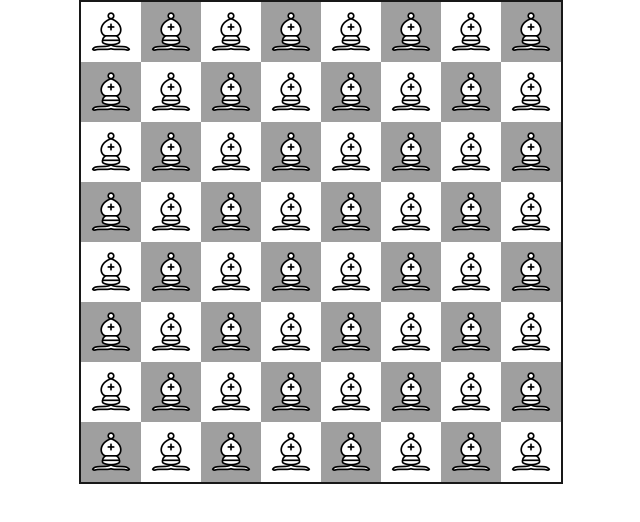
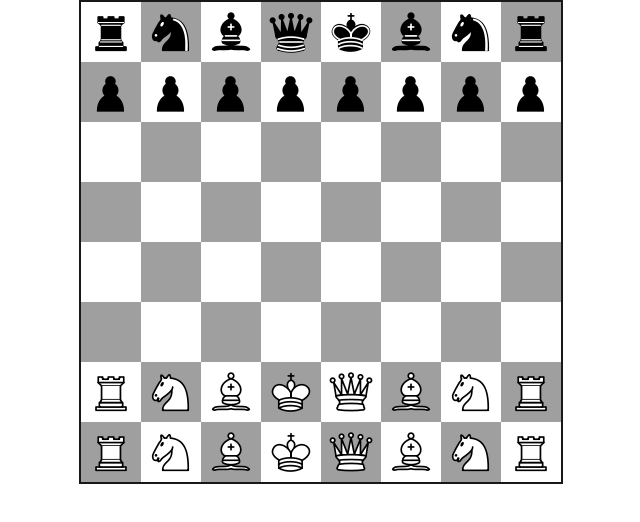
Before and after one commit to bmq928/chess-react, a React app: page / in a window 1280 px wide. Shown: the top 522 px of the page, without its empty margins (319-959 px from the left). Built offline with nearby package versions, Linux system fonts and the light colour scheme.

Commit message:
add redux and show the initial chess board

```diff
--- a/package.json
+++ b/package.json
@@ -49,6 +49,7 @@
     "postcss-safe-parser": "4.0.1",
     "react-app-polyfill": "^0.2.1",
     "react-dev-utils": "^7.0.3",
+    "redux-devtools-extension": "^2.13.8",
     "resolve": "1.10.0",
     "sass-loader": "7.1.0",
     "style-loader": "0.23.1",
--- a/src/App.js
+++ b/src/App.js
@@ -1,7 +1,15 @@
 import React from 'react'
+import { Provider } from 'react-redux'
+
 import ChessBoard from './ChessBoard'
+import store from './store'
+
 import './App.css'
 
 export default function App() {
-  return <ChessBoard numCol={8} numRow={8} />
+  return (
+    <Provider store={store}>
+      <ChessBoard />
+    </Provider>
+  )
 }
--- a/src/Cell/Cell.js
+++ b/src/Cell/Cell.js
@@ -1,13 +1,25 @@
 import React from 'react'
+import PropTypes from 'prop-types'
 
 import ChessPiece from '../ChessPiece'
 
 import './style.scss'
 
-export default function Cell() {
+export default function Cell({ name, color }) {
+  const isEmpyCell = (!name) && (!color)
+
   return (
     <div className="Cell">
-      <ChessPiece name="Bishop" color="white" alive={true} />
+      {
+        !isEmpyCell ?
+          <ChessPiece name={name} color={color} alive={true} /> :
+          ''
+      }
     </div>
   )
 }
+
+Cell.propTypes = {
+  name: PropTypes.string,
+  color: PropTypes.string
+}
--- a/src/ChessBoard/ChessBoard.js
+++ b/src/ChessBoard/ChessBoard.js
@@ -1,17 +1,27 @@
 import React from 'react'
 import PropTypes from 'prop-types'
 
+import { range } from './utils'
 import Cell from '../Cell'
 
 import './style.scss'
 
-export default function ChessBoard({ numRow, numCol }) {
+export default function ChessBoard({ board }) {
+
   return (
     <div className="Board">
       <table>
         <tbody>
-          {range(numRow).map((val, idx) => (
-            <BoardRow key={idx} numCol={numCol} />))
+          {
+            board.map((row, idxRow) => (
+              <tr key={idxRow}>
+                {row.map((cell, idxCell) => (
+                  <td key={idxCell}>
+                    <Cell name={cell.piece} color={cell.color} />
+                  </td>
+                ))}
+              </tr>
+            ))
           }
         </tbody>
       </table>
@@ -20,32 +30,5 @@ export default function ChessBoard({ numRow, numCol }) {
 }
 
 ChessBoard.propTypes = {
-  numCol: PropTypes.number.isRequired,
-  numRow: PropTypes.number.isRequired
+  board: PropTypes.arrayOf(PropTypes.array).isRequired
 }
-
-function BoardRow({ numCol }) {
-  return (
-    <tr>
-      {range(numCol).map((val, idx) => <BoardCell key={idx} />)}
-    </tr>
-  )
-}
-
-function BoardCell() {
-  return (
-    <td>
-      <Cell />
-    </td>
-  )
-}
-
-
-/**
- * e.x: range(3) => [0,1,2]
- * @param {Number} num
- * @returns {Array}
- */
-function range(num) {
-  return [...Array(num).keys(num)]
-}
--- a/src/ChessBoard/index.js
+++ b/src/ChessBoard/index.js
@@ -1,3 +1,13 @@
+import { connect } from 'react-redux'
 import ChessBoard from './ChessBoard'
 
-export default ChessBoard
+const mapStateToProps = state => ({
+  board: state.board
+})
+
+const mapDispatchToProps = dispatch => ({
+
+})
+
+export default connect(mapStateToProps, mapDispatchToProps)(ChessBoard)
+export { default as reducer } from './reducer'
--- /dev/null
+++ b/src/ChessBoard/reducer.js
@@ -0,0 +1,44 @@
+import {
+  WHITE, BLACK,
+  BISHOP, KING, KNIGHT, QUEEN, PAWN, ROOK
+} from '../constants'
+import { range } from './utils'
+
+const rowMain = [ROOK, KNIGHT, BISHOP, QUEEN, KING, BISHOP, KNIGHT, ROOK]
+const rowPawns = range(8).map(val => PAWN)
+const rowEmpty = range(8).map(val => ({}))
+
+const blackRowMain = rowMain.map(piece => ({ piece, color: BLACK }))
+const blackRowPawns = rowPawns.map(piece => ({ piece, color: BLACK }))
+
+// rule of chess
+const whiteRowMain = rowMain.reverse().map(piece => ({ piece, color: WHITE }))
+const whiteRowPawns = rowMain.map(piece => ({ piece, color: WHITE }))
+
+const defaultBoard = [
+  blackRowMain,
+  blackRowPawns,
+  rowEmpty,
+  rowEmpty,
+  rowEmpty,
+  rowEmpty,
+  whiteRowPawns,
+  whiteRowMain
+]
+
+// const initialState = {
+//   board: defaultBoard
+// }
+
+export default function reducer(state = defaultBoard, action) {
+  // switch (action) {
+  //   case '':
+
+  //     break
+
+  //   default:
+  //     return state
+  // }
+
+  return state
+}
--- /dev/null
+++ b/src/ChessBoard/utils.js
@@ -0,0 +1,8 @@
+/**
+ * e.x: range(3) => [0,1,2]
+ * @param {Number} num
+ * @returns {Array}
+ */
+export function range(num) {
+  return [...Array(num).keys(num)]
+}
--- /dev/null
+++ b/src/store.js
@@ -0,0 +1,32 @@
+import { createStore, applyMiddleware, combineReducers } from 'redux'
+import { composeWithDevTools } from 'redux-devtools-extension'
+
+import * as chessBoard from './ChessBoard'
+
+const middlewares = []
+const rootReducer = {
+  board: chessBoard.reducer
+}
+
+
+let enhancer = applyMiddleware(...middlewares)
+if (process.env.NODE_ENV === 'development') {
+  // middlewares.push(composeWithDevTools())
+  enhancer = composeWithDevTools(enhancer)
+}
+
+const store = createStore(
+  combineReducers(rootReducer),
+  enhancer
+)
+
+export default store
+
+// export const initStore = reducers => {
+//   const store = createStore(
+//     combineReducers(reducers),
+//     applyMiddleware(...middlewares)
+//   )
+
+//   return store
+// }
```
Also changed, not shown: src/ChessBoard/action.js (added), 1 other file (tests, documents, lock files or other folders).
